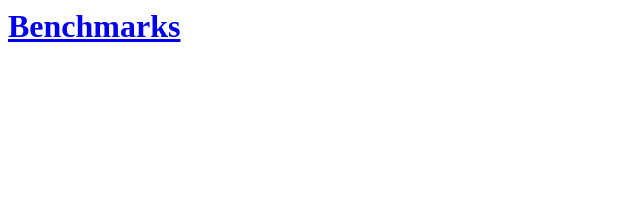
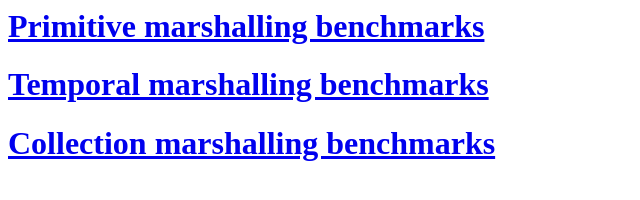
Before and after one commit to inputfalken/DynamoDB.SourceGenerator, a plain HTML site: page index.html in a window 1280 px wide. Shown: the whole page, without its empty margins (0-640 px from the left). Drawn offline with Linux system fonts and the light colour scheme.

Commit message:
Update index.html

```diff
--- a/index.html
+++ b/index.html
@@ -1 +1,3 @@
-<h1><a href="/DynamoDB.SourceGenerator/dev/bench">Benchmarks</a></h1>
+<h1><a href="/DynamoDB.SourceGenerator/benchmarks/marshalling/primitive">Primitive marshalling benchmarks</a></h1>
+<h1><a href="/DynamoDB.SourceGenerator/benchmarks/marshalling/temporal">Temporal marshalling benchmarks</a></h1>
+<h1><a href="/DynamoDB.SourceGenerator/benchmarks/marshalling/collection">Collection marshalling benchmarks</a></h1>
```
